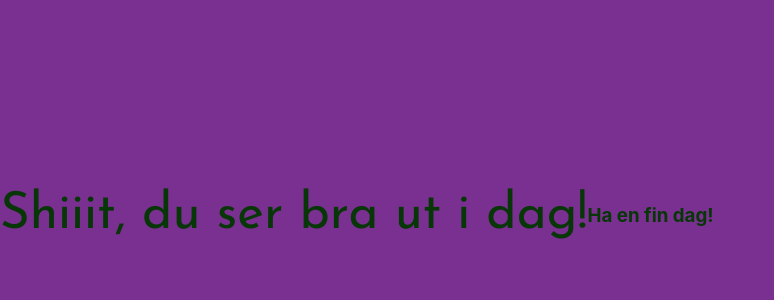
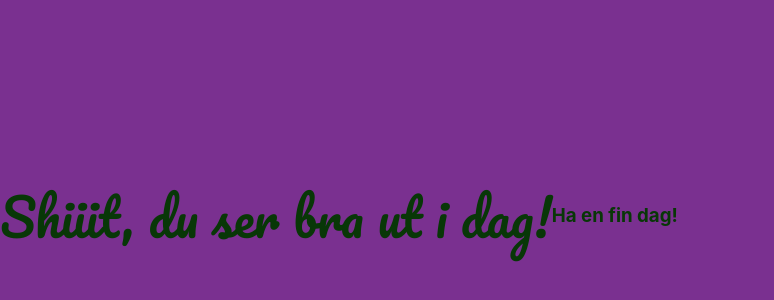
Before and after one commit to juliakalvik/TestVite, a website built with Vite: page index.html in a window 1280 px wide. Shown: the part 184-484 px from the top of the page, without its empty margins (0-774 px from the left). Built offline with nearby package versions, Linux system fonts and the light colour scheme.

Commit message:
pacificoFONT

```diff
--- a/index.html
+++ b/index.html
@@ -3,7 +3,7 @@
   <head>
     <link rel="preconnect" href="https://fonts.googleapis.com">
 <link rel="preconnect" href="https://fonts.gstatic.com" crossorigin>
-<link href="https://fonts.googleapis.com/css2?family=Josefin+Sans&display=swap" rel="stylesheet">
+<link href="https://fonts.googleapis.com/css2?family=Pacifico&display=swap" rel="stylesheet">
     <meta charset="UTF-8" />
     <link rel="icon" type="image/svg+xml" href="/vite.svg" />
     <meta name="viewport" content="width=device-width, initial-scale=1.0" />
--- a/style.css
+++ b/style.css
@@ -35,7 +35,7 @@ body {
 h1 {
   font-size: 3.2em;
   line-height: 1.1;
-  font-family: 'Josefin Sans', sans-serif;
+  font-family: 'Pacifico', cursive;
 
 }
 
```
